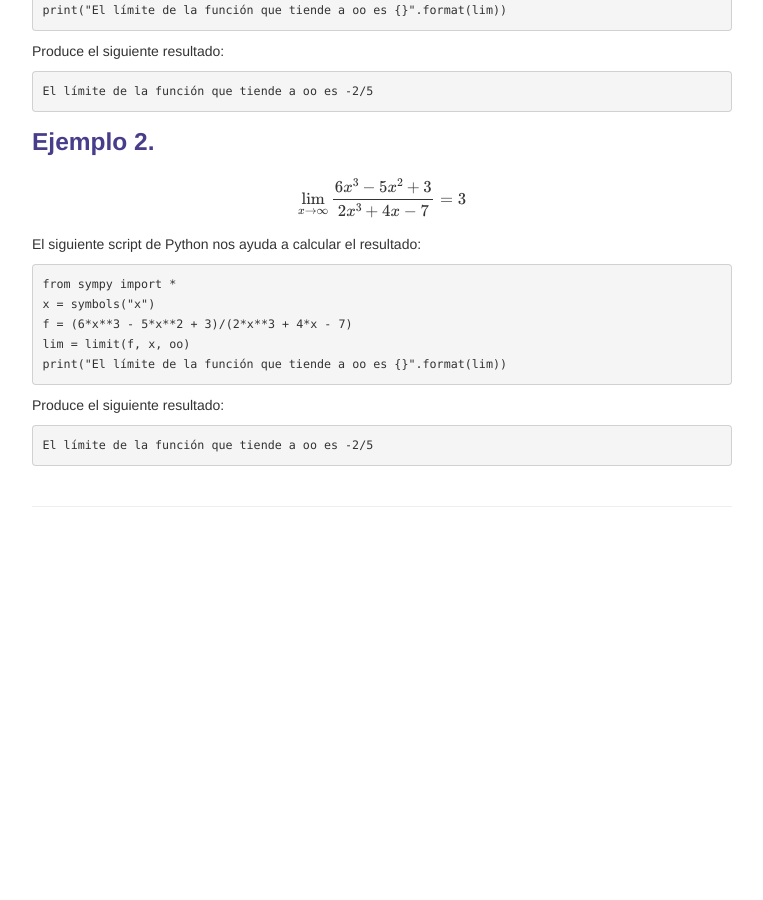
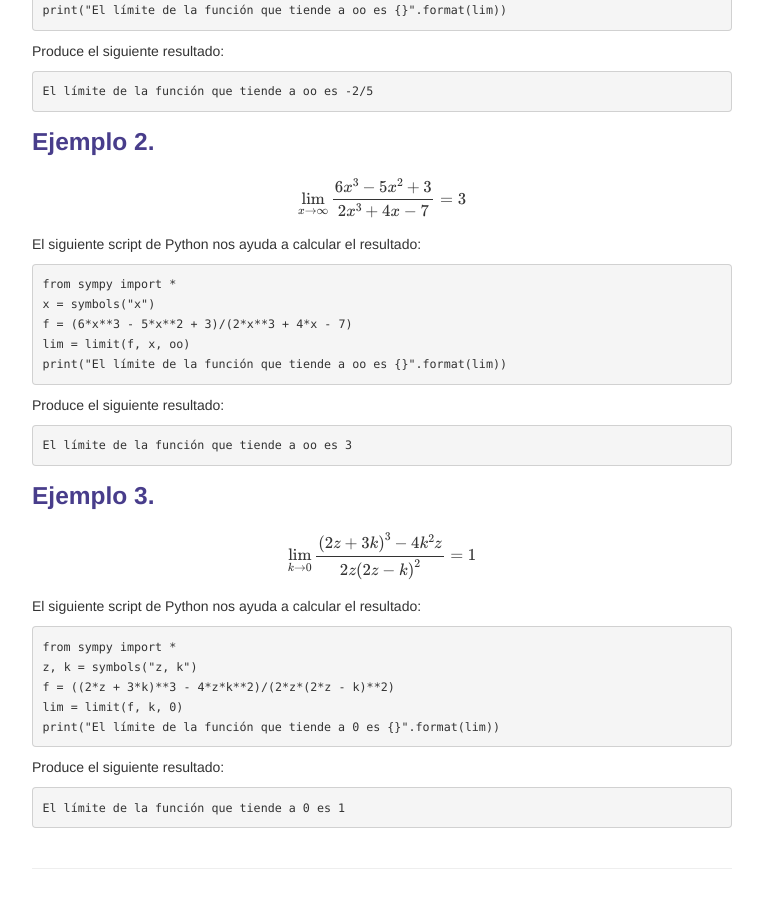
Before and after one commit to enriGarcia/enriGarcia.github.io, a Jekyll site: the page built from pages/instructions/calculusSympy.md, in a window 1280 px wide and 900 px high, scrolled down 2748 px. Shown: the whole window, without its empty margins (258-1021 px from the left). Built offline with Jekyll 4.4.1, drawn with Linux system fonts in a browser that asks for light colours; before the commit the page ends 3286 px from its top, so only the background shows below that; some of the changed text lies outside the part shown.

Commit message:
webpage update

````diff
--- a/pages/instructions/calculusSympy.md
+++ b/pages/instructions/calculusSympy.md
@@ -6,11 +6,11 @@ description: Tutorial de uso de Sympy
 > Este tutorial es para usuarios que tengan instalado el módulo de Sympy. Si aún no lo ha instalado de click aquí.
 
 # Índice
-- [1. Funciones](#1. funciones)
-- [2. Límites](#2. límites)
+- [1.Funciones](#1.funciones)
+- [2.Límites](#2.límites)
 
 
-# 1. Funciones
+# 1.Funciones
 [Volver al Índice](#índice)
 
 En la primera tarea del curso de cálculo diferencial se nos pide que demostremos el resultado de algunas funciones usando el sistema de cómputo algebraico Sympy.
@@ -139,7 +139,7 @@ Resultado:
 0
 ```
 
-# 2. Límites
+# 2.Límites
 [Volver al Índice](#índice)
 
 En la segunda tarea del curso de cálculo diferencial se nos pide que demostremos el resultado de algunos límites usando el sistema de cómputo algebraico Sympy.
@@ -185,8 +185,29 @@ print("El límite de la función que tiende a oo es {}".format(lim))
 
 Produce el siguiente resultado:
 ```bash
-El límite de la función que tiende a oo es -2/5
+El límite de la función que tiende a oo es 3
 ```
+### Ejemplo 3.
+
+$$\begin{aligned}
+\lim_{k\to 0} \frac{\left(2z+3k\right)^{3}-4k^{2}z}{2z\left(2z-k\right)^{2}} = 1
+\end{aligned}$$
+
+El siguiente script de Python nos ayuda a calcular el resultado:
+
+```python
+from sympy import *
+z, k = symbols("z, k")
+f = ((2*z + 3*k)**3 - 4*z*k**2)/(2*z*(2*z - k)**2)
+lim = limit(f, k, 0)
+print("El límite de la función que tiende a 0 es {}".format(lim))
+```
+
+Produce el siguiente resultado:
+```bash
+El límite de la función que tiende a 0 es 1
+```
+
 
 <!-- Note: this is how to write a comment in HTML. Everything in here won't show up on your webpage.-->
 
````
